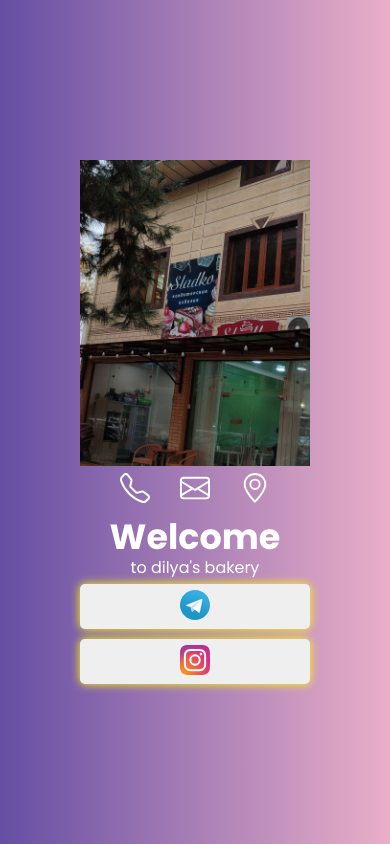
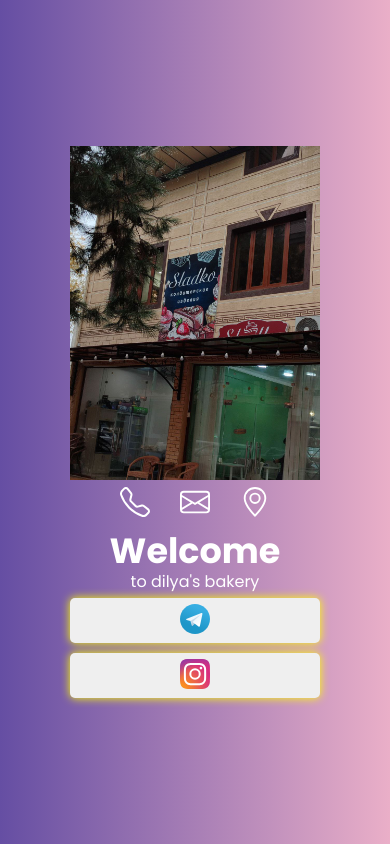
Before and after one commit to miroWeb/qr, a website: page index.html in a window 390 px wide. Drawn offline with Linux system fonts and the light colour scheme.

Commit message:
Add media 3

```diff
--- a/style.css
+++ b/style.css
@@ -85,13 +85,13 @@ button:active {
 
 @media only screen and (max-width: 500px) {
   .gl-img {
-    width: 230px;
+    width: 250px;
   }
   h3 {
     font-size: 35px;
   }
   button {
     padding: 6px;
-    width: 230px;
+    width: 250px;
   }
 }
```
